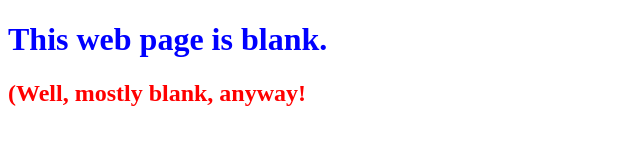
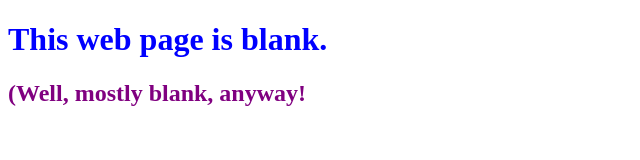
Before and after one commit to aaronwaer/0main_openSAP_repo, a plain HTML site: page index.html in a window 1280 px wide. Shown: the whole page, without its empty margins (0-640 px from the left). Drawn offline with Linux system fonts and the light colour scheme.

Commit message:
changed second header to purple

```diff
--- a/index.html
+++ b/index.html
@@ -6,6 +6,6 @@
 	</head>
 	<body>
 		<h1 style = "color: Blue">This web page is blank.</h1>
-		<h2 style = "color: Red">(Well, mostly blank, anyway!</h2>
+		<h2 style = "color: Purple">(Well, mostly blank, anyway!</h2>
 	</body>
 </html>
```
